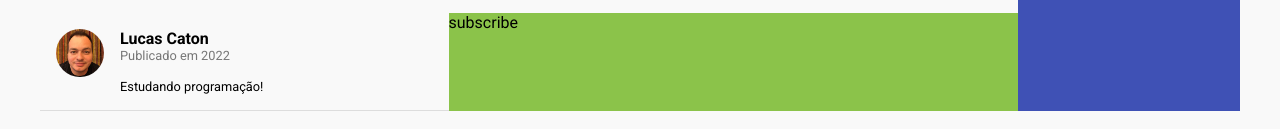
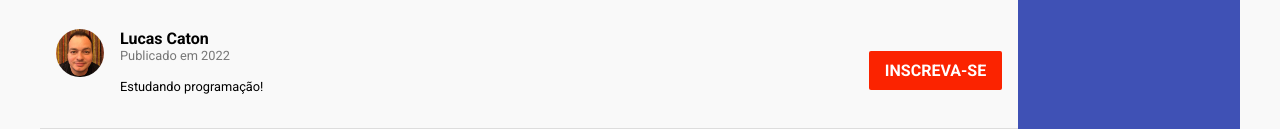
Before and after one commit to mcsnsx/YouTubeClone, a plain HTML site: page index.html in a window 1280 px wide. Shown: the part 718-847 px from the top of the page. Drawn offline with Linux system fonts and the light colour scheme.

Commit message:
Botões e alinhamento

```diff
--- a/index.html
+++ b/index.html
@@ -72,7 +72,9 @@
                 <p class="channel-description">Estudando programação!</p>
             </div>
         </section>
-        <section class="subscribe">subscribe</section>
+        <section class="subscribe">
+            <a href="https://www.linkedin.com/in/maria-carolina-s-n-xavier-05340b191/" class="button">Inscreva-se</a>
+        </section>
         <section class="ad">ad</section>
         <section class="up-next">up-next</section>
     </main>
--- a/style.css
+++ b/style.css
@@ -39,6 +39,14 @@ header{
     color: #2c5fd5;
     font-weight: bold;
     text-decoration: none;
+}
+
+.subscribe .button{
+    border: none;
+    background-color: #fb2300;
+    color: white;
+    padding: 10px 16px;
+    text-transform: uppercase;
 }
 
 main{
@@ -150,8 +158,11 @@ main{
 }
 
 .subscribe{
-    background-color: #8bc34a;
     grid-area: subscribe;
+
+    padding: 3rem 1rem;
+    border-bottom: 1px solid #ddd;
+    text-align: right;
 }
 
 .ad{
```
